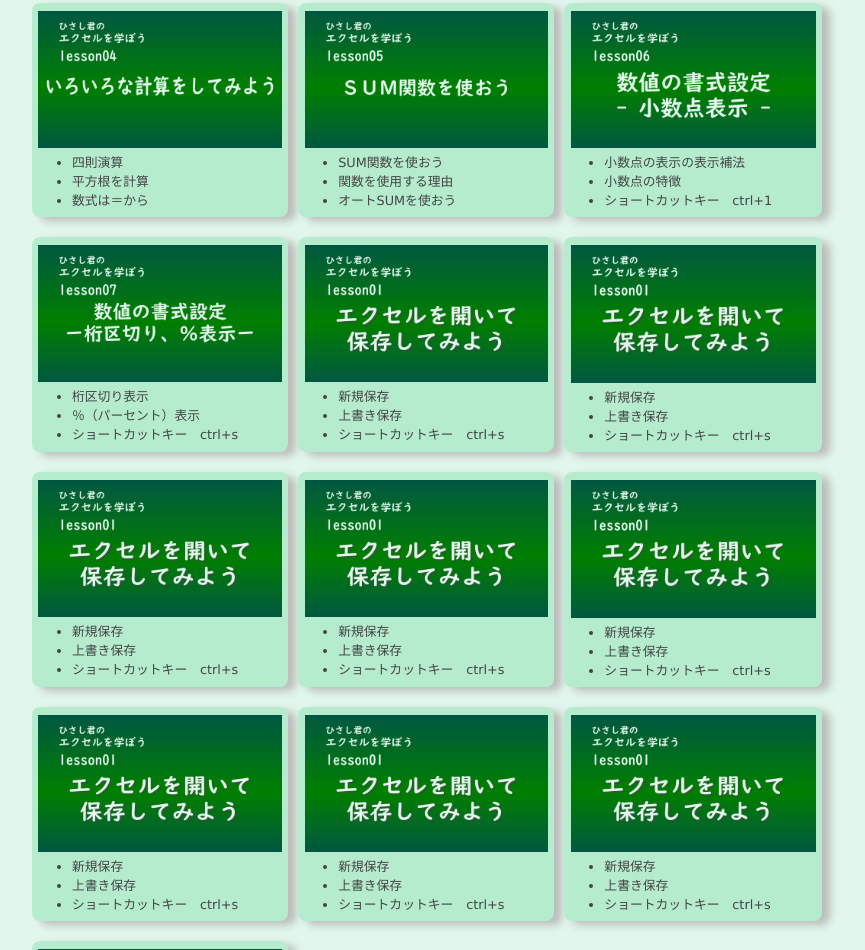
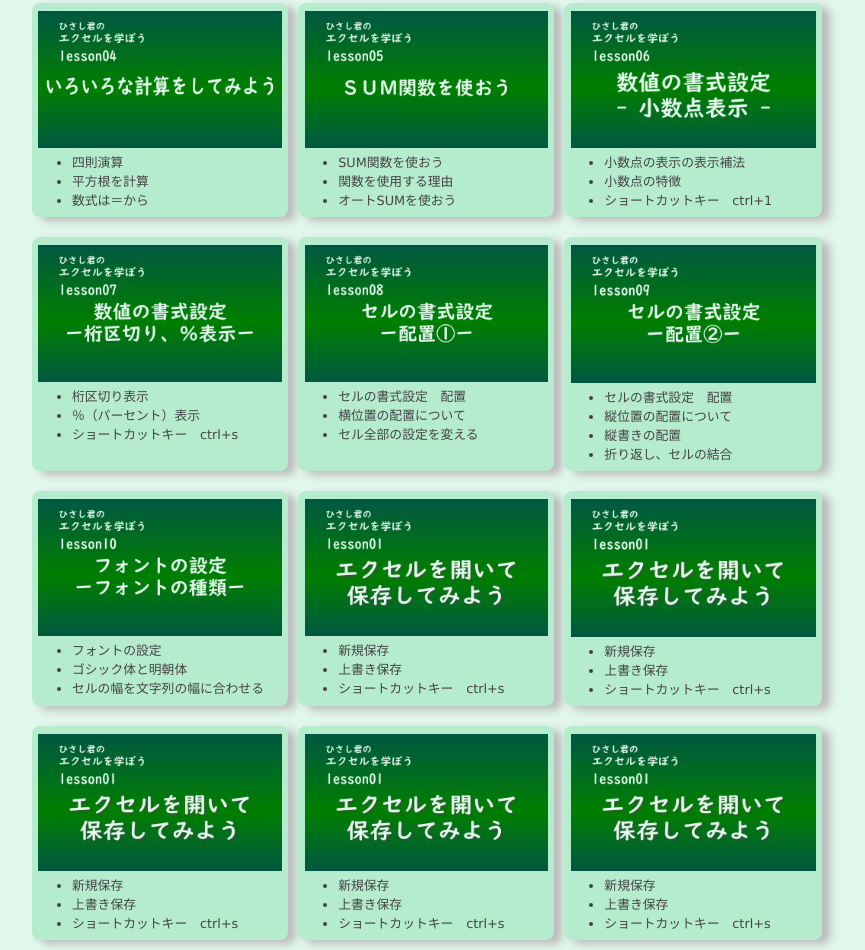
Before and after one commit to kanchichi/excelLearning.github.io, a plain HTML site: page index.html in a window 1280 px wide. Shown: the part 479-1429 px from the top of the page, without its empty margins (213-1078 px from the left). Drawn offline with Linux system fonts and the light colour scheme.

Commit message:
Add files via upload

```diff
--- a/index.html
+++ b/index.html
@@ -48,7 +48,7 @@
         </div>
         <div class="content">
           <div class="movies">
-            <!-- <a href="https://www.youtube.com/watch?v=OclQ4RovFiU"></a> -->
+            <a href="https://youtu.be/t8oLpRxHwvc"></a>
               <img src="thumbNails/03Thmnb.jpg">
           </div>
           <ul>
@@ -59,7 +59,7 @@
         </div>
         <div class="content">
           <div class="movies">
-            <!-- <a href="https://www.youtube.com/watch?v=OclQ4RovFiU"></a> -->
+            <a href="https://youtu.be/4TPQnyXQKwU"></a>
               <img src="thumbNails/04Thmnb.jpg">
           </div>
           <ul>
@@ -105,34 +105,35 @@
         <div class="content">
           <div class="movies">
             <!-- <a href="https://www.youtube.com/watch?v=OclQ4RovFiU"></a> -->
-              <img src="thumbNails/01Thmnb.jpg">
+              <img src="thumbNails/08Thmnb.jpg">
           </div>
           <ul>
-            <li>新規保存</li>
-            <li>上書き保存</li>
-            <li>ショートカットキー　ctrl+s</li>
+            <li>セルの書式設定　配置</li>
+            <li>横位置の配置について</li>
+            <li>セル全部の設定を変える</li>
           </ul>
         </div>
         <div class="content">
           <div class="movies">
             <!-- <a href="https://www.youtube.com/watch?v=OclQ4RovFiU"></a> -->
-              <img src="thumbNails/01Thmnb.jpg">
+              <img src="thumbNails/09Thmnb.jpg">
           </div>
           <ul>
-            <li>新規保存</li>
-            <li>上書き保存</li>
-            <li>ショートカットキー　ctrl+s</li>
+            <li>セルの書式設定　配置</li>
+            <li>縦位置の配置について</li>
+            <li>縦書きの配置</li>
+            <li>折り返し、セルの結合</li>
           </ul>
         </div>
         <div class="content">
           <div class="movies">
             <!-- <a href="https://www.youtube.com/watch?v=OclQ4RovFiU"></a> -->
-              <img src="thumbNails/01Thmnb.jpg">
+              <img src="thumbNails/10Thmnb.jpg">
           </div>
           <ul>
-            <li>新規保存</li>
-            <li>上書き保存</li>
-            <li>ショートカットキー　ctrl+s</li>
+            <li>フォントの設定</li>
+            <li>ゴシック体と明朝体</li>
+            <li>セルの幅を文字列の幅に合わせる</li>
           </ul>
         </div>
         <div class="content">
```
Also changed, not shown: thumbNails/10Thmnb.jpg (added), thumbNails/Corel 自動保持/10Thmnb.jpg (added).
